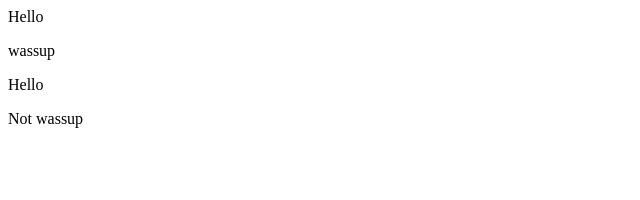
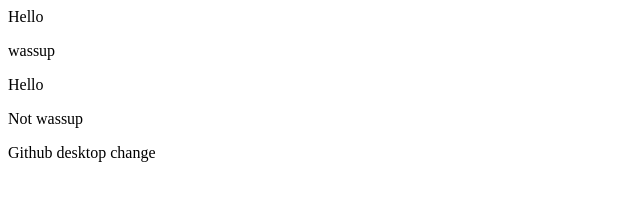
Before and after one commit to simonnordenstrom/Demo-repo2, a plain HTML site: page index.html in a window 1280 px wide. Shown: the whole page, without its empty margins (0-640 px from the left). Drawn offline with Linux system fonts and the light colour scheme.

Commit message:
Update index.html

```diff
--- a/index.html
+++ b/index.html
@@ -2,3 +2,5 @@
 <p>wassup</p>
 <div> Hello </div>
 <p>Not wassup</p>
+<p>Github desktop change
+</p>
```
